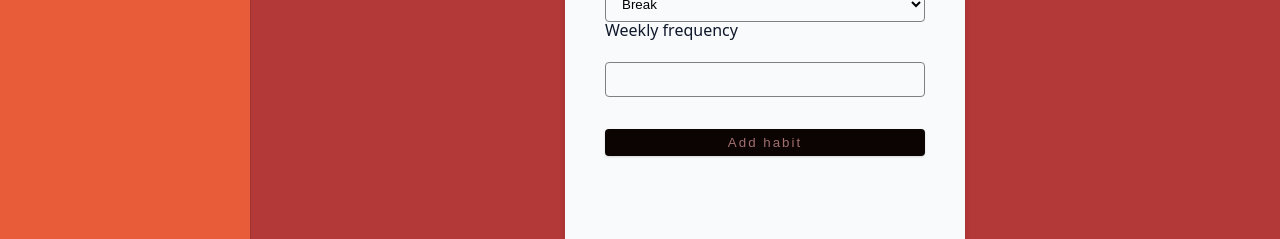
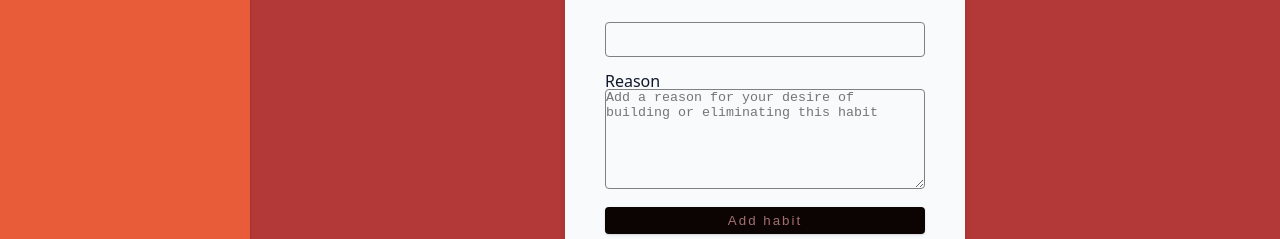
Before and after one commit to AliCodes22/Habitly, a React (Create React App) app in the folder client/: page /dashboard/new-habit in a window 1280 px wide. Shown: the part 473-712 px from the top of the page. Built offline with nearby package versions, Linux system fonts and the light colour scheme.

Commit message:
added text area to habit creation page

```diff
--- a/client/src/Pages/Dashboard/AddHabit.jsx
+++ b/client/src/Pages/Dashboard/AddHabit.jsx
@@ -8,6 +8,7 @@ const AddHabit = () => {
   const [value, setValue] = useState("");
   const handleSelect = (e) => {
     setValue(e.target.value);
+    console.log(e.target);
   };
 
   const [formData, setFormData] = useState({
@@ -54,6 +55,23 @@ const AddHabit = () => {
           labelText="Weekly frequency"
           onChange={handleChange}
         />
+        <label for="reason">Reason</label>
+        <textarea
+          style={{
+            width: "100%",
+            borderRadius: " 0.25rem",
+            background: "#f8fafc",
+            border: "1px solid gray",
+            color: "black",
+            height: "100px",
+          }}
+          id="reason"
+          name="reason"
+          rows={20}
+          cols={5}
+          placeholder="Add a reason for your desire of building or eliminating this habit"
+          onChange={handleChange}
+        ></textarea>
 
         <button type="submit" className="btn btn-block">
           Add habit
@@ -77,7 +95,7 @@ const Wrapper = styled.section`
   }
   .form {
     width: 90vw;
-    height: 75vh;
+    height: 85vh;
     max-width: 400px;
     border-top: 5px solid red;
     background: #f8fafc;
```
